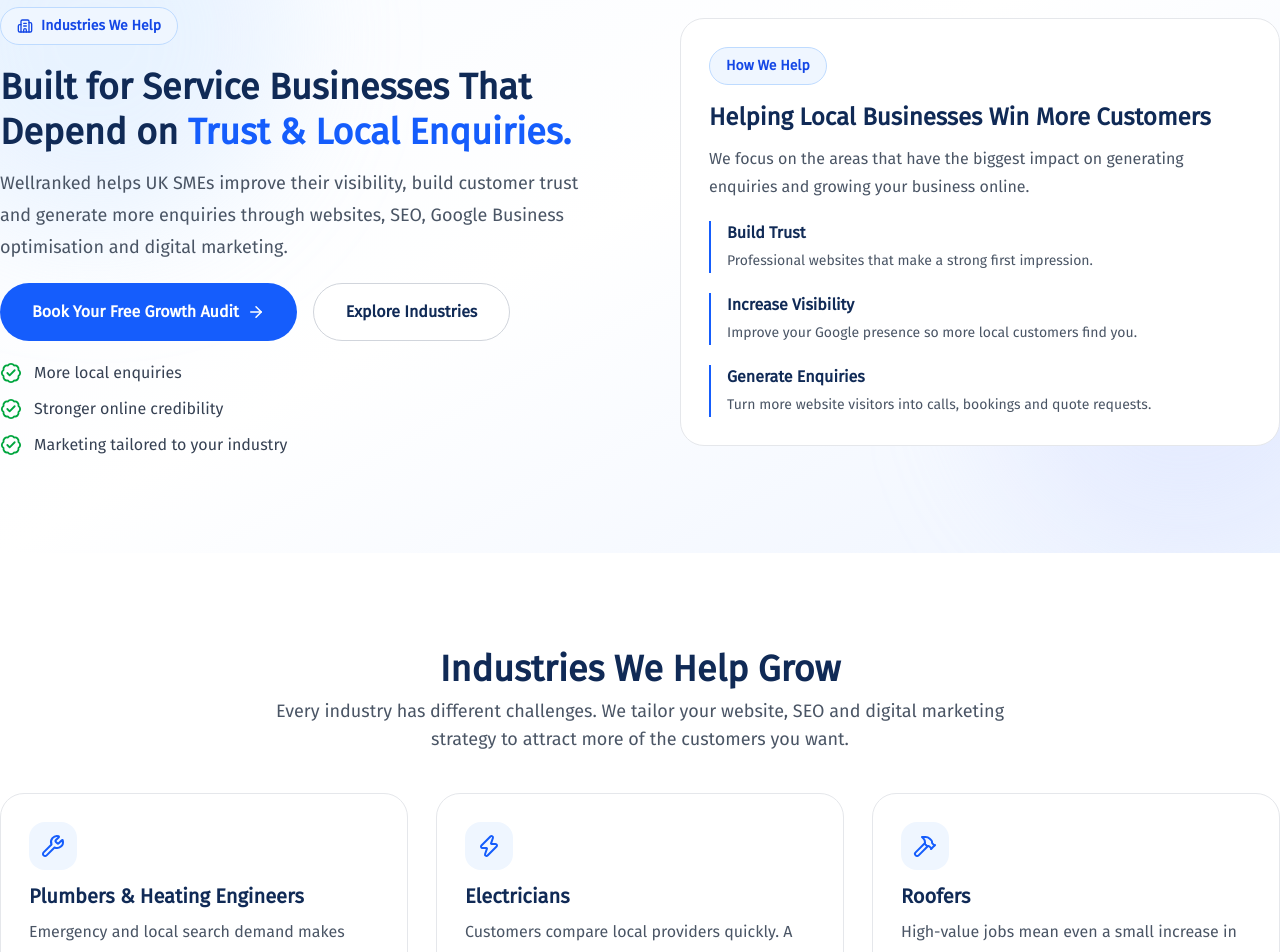
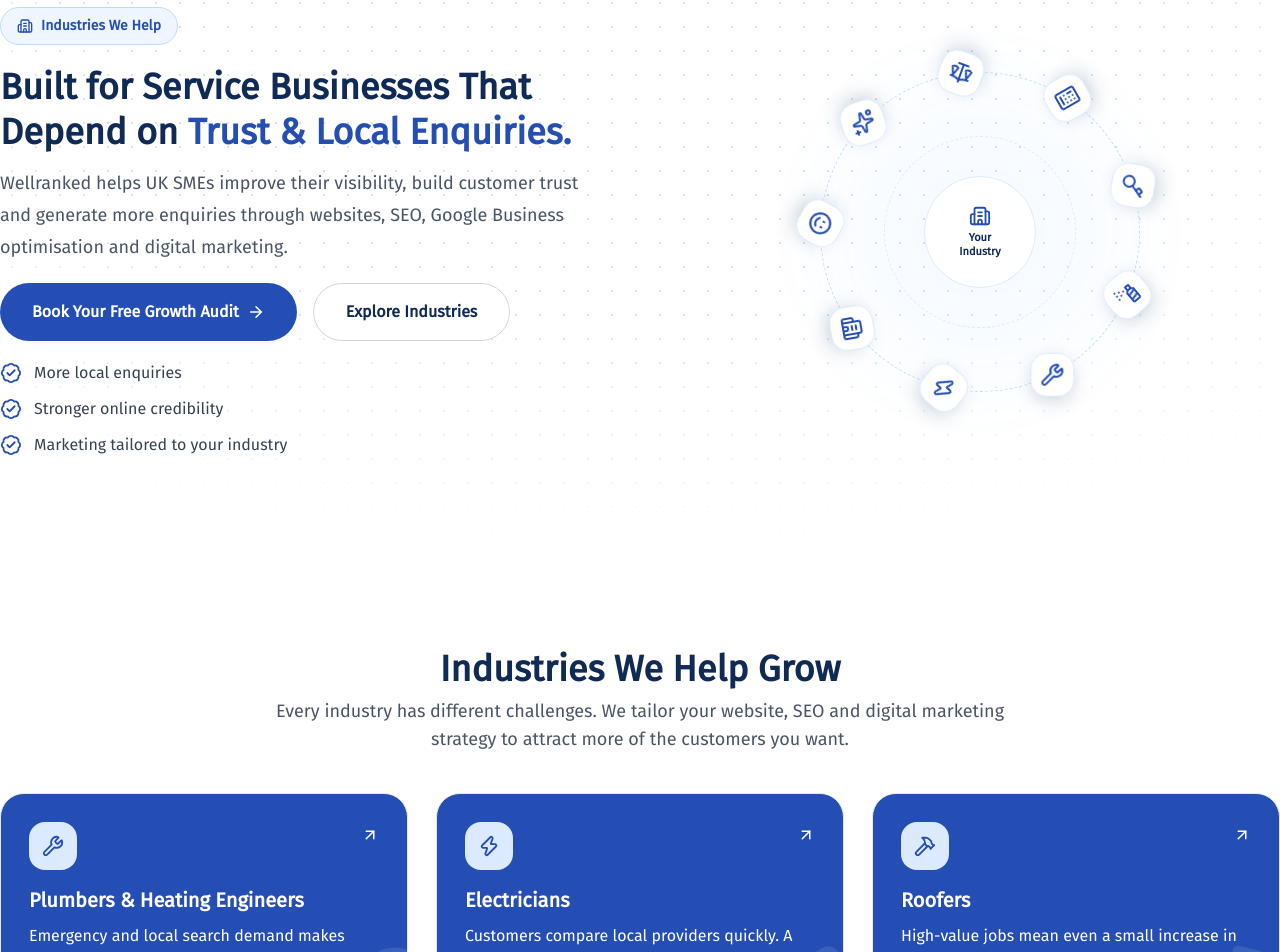
Before and after one commit to alimuhammeddev/wellranked, a Next.js app: page /industries in a window 1280 px wide. Shown: the part 153-1105 px from the top of the page. Built offline with nearby package versions, Linux system fonts and the light colour scheme.

Commit message:
redesigned industries section

```diff
--- a/app/industries/components/IndustriesCTA.tsx
+++ b/app/industries/components/IndustriesCTA.tsx
@@ -5,7 +5,7 @@ import Link from "next/link";
 
 export default function IndustriesCTA() {
   return (
-    <section className="relative overflow-hidden bg-linear-to-r from-[#102A56] via-blue-700 to-indigo-700 py-24">
+    <section className="relative overflow-hidden bg-[#244EB3] py-24">
       {/* Wellranked Watermark */}
       <div className="absolute inset-0 flex items-center justify-center pointer-events-none overflow-hidden">
         <h1 className="select-none text-[7rem] md:text-[18rem] lg:text-[17rem] font-black uppercase tracking-tight text-white/5 whitespace-nowrap">
--- a/app/industries/components/IndustriesGrid.tsx
+++ b/app/industries/components/IndustriesGrid.tsx
@@ -1,15 +1,16 @@
 "use client";
 
 import {
+  ArrowUpRight,
+  BrushCleaning,
+  Calculator,
+  Hammer,
+  Home,
+  Scale,
+  Sparkles,
+  Stethoscope,
   Wrench,
   Zap,
-  Hammer,
-  Stethoscope,
-  Sparkles,
-  Scale,
-  Calculator,
-  Home,
-  BrushCleaning,
 } from "lucide-react";
 
 const industries = [
@@ -71,17 +72,20 @@ const industries = [
 
 export default function IndustriesGrid() {
   return (
-    <section id="industries" className="md:py-24 py-10 bg-white">
-      <div className="mx-auto max-w-7xl px-5 lg:px-0">
+    <section
+      id="industries"
+      className="relative overflow-hidden md:py-24 py-10 bg-white"
+    >
+      <div className="relative mx-auto max-w-7xl px-5 lg:px-0">
         <div className="text-center max-w-3xl mx-auto">
           <h2 className="lg:text-4xl md:text-3xl text-2xl font-bold text-[#102A56]">
             Industries We Help Grow
           </h2>
 
           <p className="mt-2 md:text-lg text-gray-600">
-            Every industry has different challenges. We tailor your website,
-            SEO and digital marketing strategy to attract more of the customers
-            you want.
+            Every industry has different challenges. We tailor your website, SEO
+            and digital marketing strategy to attract more of the customers you
+            want.
           </p>
         </div>
 
@@ -89,17 +93,28 @@ export default function IndustriesGrid() {
           {industries.map(({ title, description, icon: Icon }) => (
             <div
               key={title}
-              className="group rounded-3xl border border-gray-200 bg-white md:p-7 p-5  transition-all duration-300 hover:border-blue-600"
+              className="group relative overflow-hidden rounded-3xl border border-gray-200 bg-[#244EB3] p-5 md:p-7"
             >
-              <div className="flex h-12 w-12 items-center justify-center rounded-2xl bg-blue-50">
-                <Icon className="text-blue-600" size={24} />
+              {/* oversized ghost icon watermark */}
+              <Icon
+                aria-hidden
+                size={120}
+                className="pointer-events-none absolute -bottom-6 -right-6 rotate-12 transition-colors duration-500 text-white/10"
+              />
+
+              <div className="relative flex items-start justify-between">
+                <div className="flex h-12 w-12 items-center justify-center rounded-2xl text-[#244EB3] bg-blue-100">
+                  <Icon size={22} />
+                </div>
+
+                <ArrowUpRight size={18} className="mt-1 text-white" />
               </div>
 
-              <h3 className="mt-3 md:text-xl font-bold text-[#102A56]">
+              <h3 className="relative mt-4 md:text-xl font-bold text-white">
                 {title}
               </h3>
 
-              <p className="mt-2 leading-7 text-gray-600">
+              <p className="relative mt-2 leading-7 text-white">
                 {description}
               </p>
             </div>
@@ -108,4 +123,4 @@ export default function IndustriesGrid() {
       </div>
     </section>
   );
-};
+}
--- a/app/industries/components/IndustriesHero.tsx
+++ b/app/industries/components/IndustriesHero.tsx
@@ -1,25 +1,88 @@
 "use client";
 
-import { ArrowRight, Building2, BadgeCheck } from "lucide-react";
+import {
+  ArrowRight,
+  BadgeCheck,
+  Building2,
+  Calculator,
+  Key,
+  Scale,
+  Smile,
+  Sparkles,
+  SprayCan,
+  Wrench,
+  Zap,
+} from "lucide-react";
 import Link from "next/link";
+
+const industries = [
+  {
+    title: "Plumbers & Heating Engineers",
+    icon: Wrench,
+  },
+  {
+    title: "Electricians",
+    icon: Zap,
+  },
+  {
+    title: "Roofers",
+    icon: Building2,
+  },
+  {
+    title: "Dentists",
+    icon: Smile,
+  },
+  {
+    title: "Aesthetic Clinics",
+    icon: Sparkles,
+  },
+  {
+    title: "Solicitors",
+    icon: Scale,
+  },
+  {
+    title: "Accountants",
+    icon: Calculator,
+  },
+  {
+    title: "Estate Agents",
+    icon: Key,
+  },
+  {
+    title: "Cleaning, Removals & Pest Control",
+    icon: SprayCan,
+  },
+];
 
 export default function IndustriesHero() {
   return (
-    <section className="relative overflow-hidden bg-linear-to-br from-[#F7FAFF] via-white to-[#EEF4FF]">
-      <div className="absolute -left-24 top-0 h-96 w-96 rounded-full bg-blue-200/30 blur-3xl" />
-      <div className="absolute -right-24 bottom-0 h-96 w-96 rounded-full bg-indigo-200/30 blur-3xl" />
+    <section className="relative overflow-hidden">
+      {/* Dot grid background */}
+      <div
+        aria-hidden
+        className="pointer-events-none absolute inset-0"
+        style={{
+          backgroundImage:
+            "radial-gradient(circle, rgba(36,78,179,0.18) 1px, transparent 1px)",
+          backgroundSize: "24px 24px",
+          maskImage:
+            "radial-gradient(ellipse 90% 70% at 50% 35%, black 40%, transparent 95%)",
+          WebkitMaskImage:
+            "radial-gradient(ellipse 90% 70% at 50% 35%, black 40%, transparent 95%)",
+        }}
+      />
 
       <div className="relative mx-auto grid max-w-7xl items-center lg:gap-20 gap-10 px-5 pt-40 pb-24 lg:grid-cols-2 lg:px-0">
         {/* Left */}
         <div>
-          <span className="inline-flex items-center gap-2 rounded-full border border-blue-200 bg-blue-50 px-4 py-2 text-sm font-semibold text-blue-700">
+          <span className="inline-flex items-center gap-2 rounded-full border border-blue-200 bg-blue-50 px-4 py-2 text-sm font-semibold text-[#244EB3]">
             <Building2 size={16} />
             Industries We Help
           </span>
 
           <h1 className="mt-5 text-2xl font-extrabold leading-tight text-[#102A56] lg:text-4xl md:text-3xl">
             Built for Service Businesses That Depend on{" "}
-            <span className="text-blue-600">Trust & Local Enquiries.</span>
+            <span className="text-[#244EB3]">Trust & Local Enquiries.</span>
           </h1>
 
           <p className="mt-3 max-w-2xl md:text-lg leading-8 text-gray-600">
@@ -31,7 +94,7 @@ export default function IndustriesHero() {
           <div className="mt-5 flex flex-col gap-4 sm:flex-row">
             <Link
               href="/growth-audit"
-              className="flex items-center justify-center gap-2 rounded-full bg-blue-600 px-8 py-4 font-semibold text-white transition hover:bg-blue-700"
+              className="flex items-center justify-center gap-2 rounded-full bg-[#244EB3] px-8 py-4 font-semibold text-white"
             >
               Book Your Free Growth Audit
               <ArrowRight size={18} />
@@ -39,7 +102,7 @@ export default function IndustriesHero() {
 
             <Link
               href="#industries"
-              className="rounded-full border border-gray-300 bg-white px-8 py-4 text-center font-semibold text-[#102A56] transition hover:border-blue-600 hover:text-blue-600"
+              className="rounded-full border border-gray-300 bg-white px-8 py-4 text-center font-semibold text-[#102A56] transition hover:border-[#244EB3] hover:text-[#244EB3]"
             >
               Explore Industries
             </Link>
@@ -52,50 +115,85 @@ export default function IndustriesHero() {
               "Marketing tailored to your industry",
             ].map((item) => (
               <div key={item} className="flex items-center gap-3">
-                <BadgeCheck className="text-green-600" size={22} />
+                <BadgeCheck className="text-[#244EB3]" size={22} />
                 <span className="text-gray-700">{item}</span>
               </div>
             ))}
           </div>
         </div>
 
-        {/* Right */}
-        <div className="rounded-3xl border border-gray-200 bg-white p-5 md:p-7">
-          <span className="inline-flex items-center rounded-full border border-blue-200 bg-blue-50 px-4 py-2 text-sm font-semibold text-blue-700">
-            How We Help
-          </span>
+        {/* Right — orbiting industries */}
+        <div className="relative mx-auto flex h-104 w-full max-w-md items-center justify-center">
+          <style>{`
+            @keyframes orbit-spin {
+              from { transform: rotate(0deg); }
+              to { transform: rotate(360deg); }
+            }
+            @keyframes orbit-counter {
+              from { transform: translate(-50%, -50%) rotate(0deg); }
+              to { transform: translate(-50%, -50%) rotate(-360deg); }
+            }
+            @keyframes orbit-pulse {
+              0%, 100% { transform: scale(1); opacity: 0.35; }
+              50% { transform: scale(1.15); opacity: 0.15; }
+            }
+            .orbit-ring { animation: orbit-spin 34s linear infinite; }
+            .orbit-icon { animation: orbit-counter 34s linear infinite; }
+            .orbit-halo { animation: orbit-pulse 4s ease-in-out infinite; }
+            @media (prefers-reduced-motion: reduce) {
+              .orbit-ring, .orbit-icon, .orbit-halo { animation: none !important; }
+            }
+          `}</style>
 
-          <h3 className="mt-4 md:text-2xl text-xl font-bold text-[#102A56]">
-            Helping Local Businesses Win More Customers
-          </h3>
+          {/* soft pulsing glow */}
+          <div
+            aria-hidden
+            className="orbit-halo absolute h-64 w-64 rounded-full bg-blue-400/30 blur-2xl"
+          />
 
-          <p className="mt-3 leading-7 text-gray-600">
-            We focus on the areas that have the biggest impact on generating
-            enquiries and growing your business online.
-          </p>
+          {/* dashed orbit guide rings */}
+          <div
+            aria-hidden
+            className="absolute h-80 w-80 rounded-full border border-dashed border-blue-200"
+          />
+          <div
+            aria-hidden
+            className="absolute h-48 w-48 rounded-full border border-dashed border-blue-100"
+          />
 
-          <div className="mt-5 space-y-5">
-            {[
-              {
-                title: "Build Trust",
-                text: "Professional websites that make a strong first impression.",
-              },
-              {
-                title: "Increase Visibility",
-                text: "Improve your Google presence so more local customers find you.",
-              },
-              {
-                title: "Generate Enquiries",
-                text: "Turn more website visitors into calls, bookings and quote requests.",
-              },
-            ].map((item) => (
-              <div key={item.title} className="border-l-2 border-blue-600 pl-4">
-                <h4 className="font-semibold text-[#102A56]">{item.title}</h4>
-                <p className="mt-1 text-sm leading-6 text-gray-600">
-                  {item.text}
-                </p>
-              </div>
-            ))}
+          {/* center hub */}
+          <div className="relative z-10 flex h-28 w-28 flex-col items-center justify-center gap-1 rounded-full border border-blue-100 bg-white text-center">
+            <Building2 size={22} className="text-[#244EB3]" />
+            <span className="text-[11px] font-bold leading-tight text-[#102A56]">
+              Your
+              <br />
+              Industry
+            </span>
+          </div>
+
+          {/* rotating layer carrying each industry icon around the hub */}
+          <div className="orbit-ring absolute h-80 w-80">
+            {industries.map(({ title, icon: Icon }, i) => {
+              const angle = (360 / industries.length) * i;
+              return (
+                <div
+                  key={title}
+                  className="absolute left-1/2 top-1/2 h-0 w-0"
+                  style={{ transform: `rotate(${angle}deg) translate(10rem)` }}
+                >
+                  <div className="orbit-icon group absolute flex flex-col items-center">
+                    <span className="flex h-11 w-11 items-center justify-center rounded-2xl border border-blue-100 bg-white text-[#244EB3] shadow-[0_6px_20px_-4px_rgba(16,42,86,0.25)] transition-transform duration-300 group-hover:scale-110">
+                      <Icon size={24} />
+                    </span>
+                    <div className="pointer-events-none absolute top-full z-30 mt-2 w-max max-w-44 scale-95 rounded-xl bg-[#102A56] px-3 py-2 text-center opacity-0 shadow-xl transition-all duration-200 group-hover:scale-100 group-hover:opacity-100">
+                      <span className="block text-[11px] font-bold leading-tight text-white">
+                        {title}
+                      </span>
+                    </div>
+                  </div>
+                </div>
+              );
+            })}
           </div>
         </div>
       </div>
--- a/app/package-section/components/PackageHero.tsx
+++ b/app/package-section/components/PackageHero.tsx
@@ -57,7 +57,7 @@ const orbitItems = [
 
 export default function PackagesHero() {
   return (
-    <section className="relative overflow-hidden bg-linear-to-br from-[#F7FAFF] via-white to-[#EEF4FF]">
+    <section className="relative overflow-hidden">
       {/* Dot grid background */}
       <div
         aria-hidden
@@ -73,9 +73,6 @@ export default function PackagesHero() {
         }}
       />
 
-      {/* Background Blur */}
-      <div className="absolute -left-20 top-0 h-96 w-96 rounded-full bg-blue-200/30 blur-3xl" />
-      <div className="absolute -right-20 bottom-0 h-96 w-96 rounded-full bg-indigo-200/30 blur-3xl" />
       <div className="relative mx-auto grid max-w-7xl items-start gap-20 lg:px-0 md:px-5 px-5 pb-24 pt-40 lg:grid-cols-2">
         {/* Left */}
         <div>
--- a/app/services-section/components/ServiceHero.tsx
+++ b/app/services-section/components/ServiceHero.tsx
@@ -29,7 +29,7 @@ const services = [
 
 export default function ServicesHero() {
   return (
-    <section className="relative overflow-hidden bg-linear-to-br from-[#F7FAFF] via-white to-[#EEF4FF]">
+    <section className="relative overflow-hidden ">
       {/* Dot grid background */}
       <div
         aria-hidden
@@ -44,10 +44,6 @@ export default function ServicesHero() {
             "radial-gradient(ellipse 90% 70% at 50% 35%, black 40%, transparent 95%)",
         }}
       />
-
-      {/* Background Blur */}
-      <div className="absolute -left-20 top-0 h-96 w-96 rounded-full bg-blue-200/30 blur-3xl" />
-      <div className="absolute -right-20 bottom-0 h-96 w-96 rounded-full bg-indigo-200/30 blur-3xl" />
 
       <div className="relative z-10 mx-auto grid max-w-7xl items-start md:gap-20 gap-10 px-5 pb-24 pt-40 md:px-5 lg:grid-cols-2 lg:px-0">
         {/* Left */}
```
Also changed, not shown: app/components/Hero.tsx (+2 -6 lines).
